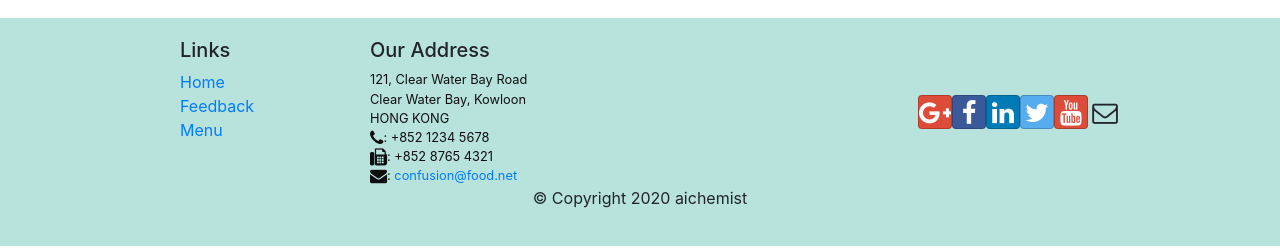
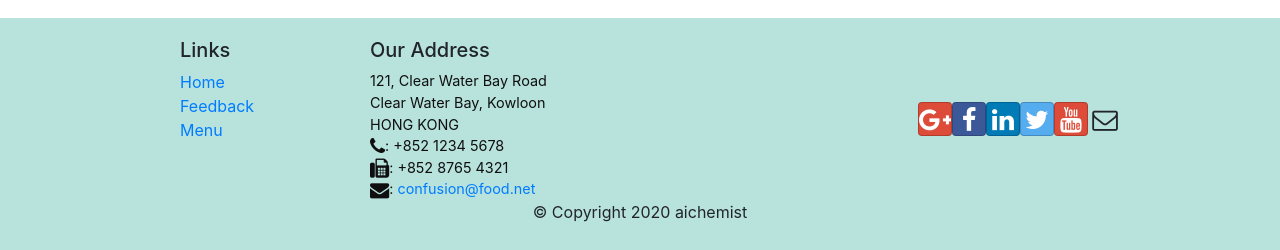
Before and after one commit to sid-ated/aiChemist, a React (Create React App) app: page /home in a window 1280 px wide. Shown: the part 418-668 px from the top of the page. Built offline with nearby package versions, Linux system fonts and the light colour scheme; no server answers.

Commit message:
just another commit

```diff
--- a/src/App.css
+++ b/src/App.css
@@ -15,7 +15,7 @@
 
 
 address{
-  font-size:80%;
+  font-size:90%;
   margin:0px;
   color:#0f0f0f;
 }
```
